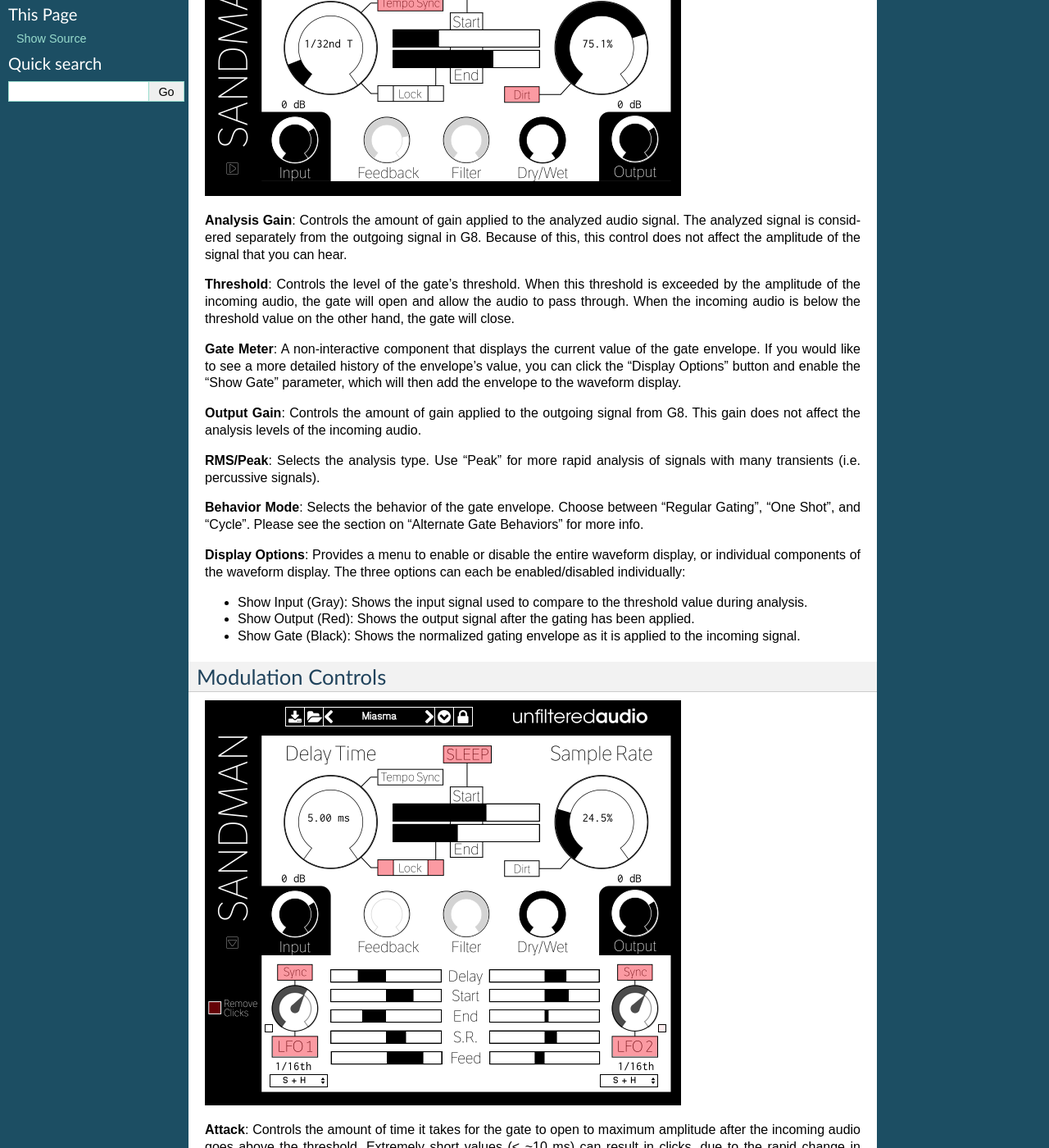
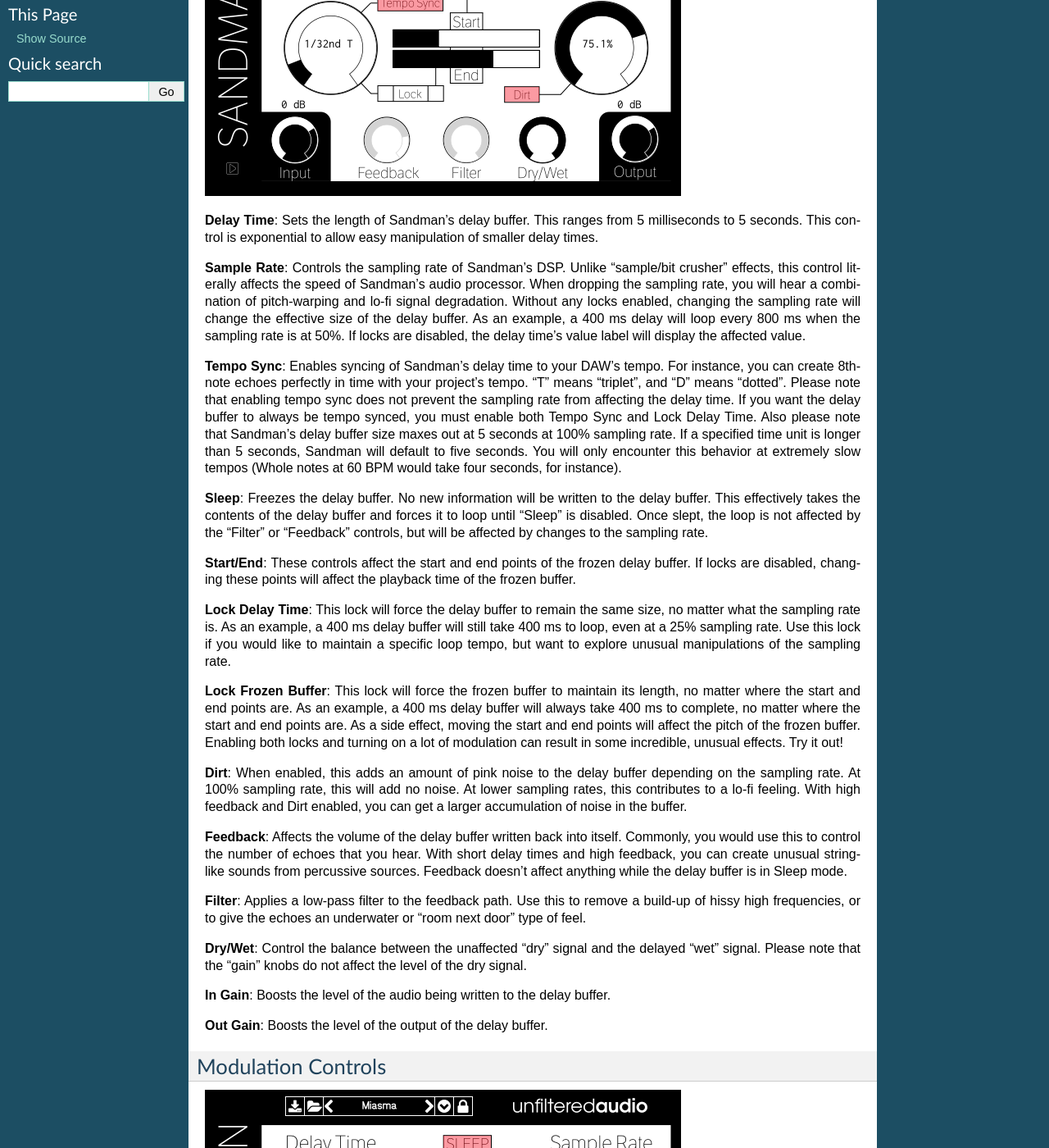
Before and after one commit to UnfilteredAudio/SandmanManual, a Sphinx documentation site: the page built from docs/controls.rst, in a window 1280 px wide and 1400 px high, scrolled down 233 px. Shown: the whole window at 82% size. Built offline with Sphinx 7.4.7, drawn with Linux system fonts in a browser that asks for light colours; formulas are drawn with MathJax 3; pages that are not in the unit, such as notebooks, are missing from menus; some of the changed text lies outside the part shown.

Commit message:
Updated controls description

```diff
--- a/docs/controls.rst
+++ b/docs/controls.rst
@@ -6,30 +6,44 @@
 
 .. image:: /images/sandman.png
 
-**Analysis Gain**:
-Controls the amount of gain applied to the analyzed audio signal. The analyzed signal is considered separately from the outgoing signal in G8. Because of this, this control does not affect the amplitude of the signal that you can hear.
+**Delay Time**:
+Sets the length of Sandman's delay buffer. This ranges from 5 milliseconds to 5 seconds. This control is exponential to allow easy manipulation of smaller delay times.
 
-**Threshold**:
-Controls the level of the gate’s threshold. When this threshold is exceeded by the amplitude of the incoming audio, the gate will open and allow the audio to pass through. When the incoming audio is below the threshold value on the other hand, the gate will close.
+**Sample Rate**:
+Controls the sampling rate of Sandman's DSP. Unlike "sample/bit crusher" effects, this control literally affects the speed of Sandman's audio processor. When dropping the sampling rate, you will hear a combination of pitch-warping and lo-fi signal degradation. Without any locks enabled, changing the sampling rate will change the effective size of the delay buffer. As an example, a 400 ms delay will loop every 800 ms when the sampling rate is at 50%. If locks are disabled, the delay time's value label will display the affected value.
 
-**Gate Meter**:
-A non-interactive component that displays the current value of the gate envelope. If you would like to see a more detailed history of the envelope’s value, you can click the “Display Options” button and enable the “Show Gate” parameter, which will then add the envelope to the waveform display.
+**Tempo Sync**:
+Enables syncing of Sandman's delay time to your DAW's tempo. For instance, you can create 8th-note echoes perfectly in time with your project's tempo. "T" means "triplet", and "D" means "dotted". Please note that enabling tempo sync does not prevent the sampling rate from affecting the delay time. If you want the delay buffer to always be tempo synced, you must enable both Tempo Sync and Lock Delay Time. Also please note that Sandman's delay buffer size maxes out at 5 seconds at 100% sampling rate. If a specified time unit is longer than 5 seconds, Sandman will default to five seconds. You will only encounter this behavior at extremely slow tempos (Whole notes at 60 BPM would take four seconds, for instance).
 
-**Output Gain**:
-Controls the amount of gain applied to the outgoing signal from G8. This gain does not affect the analysis levels of the incoming audio.
+**Sleep**:
+Freezes the delay buffer. No new information will be written to the delay buffer. This effectively takes the contents of the delay buffer and forces it to loop until "Sleep" is disabled. Once slept, the loop is not affected by the "Filter" or "Feedback" controls, but will be affected by changes to the sampling rate.
 
-**RMS/Peak**:
-Selects the analysis type. Use “Peak” for more rapid analysis of signals with many transients (i.e. percussive signals).
+**Start/End**:
+These controls affect the start and end points of the frozen delay buffer. If locks are disabled, changing these points will affect the playback time of the frozen buffer.
 
-**Behavior Mode**:
-Selects the behavior of the gate envelope. Choose between “Regular Gating”, “One Shot”, and “Cycle”. Please see the section on “Alternate Gate Behaviors” for more info.
+**Lock Delay Time**:
+This lock will force the delay buffer to remain the same size, no matter what the sampling rate is. As an example, a 400 ms delay buffer will still take 400 ms to loop, even at a 25% sampling rate. Use this lock if you would like to maintain a specific loop tempo, but want to explore unusual manipulations of the sampling rate.
 
-**Display Options**:
-Provides a menu to enable or disable the entire waveform display, or individual components of the waveform display. The three options can each be enabled/disabled individually:
+**Lock Frozen Buffer**:
+This lock will force the frozen buffer to maintain its length, no matter where the start and end points are. As an example, a 400 ms delay buffer will always take 400 ms to complete, no matter where the start and end points are. As a side effect, moving the start and end points will affect the pitch of the frozen buffer. Enabling both locks and turning on a lot of modulation can result in some incredible, unusual effects. Try it out!
 
-- Show Input (Gray): Shows the input signal used to compare to the threshold value during analysis.
-- Show Output (Red): Shows the output signal after the gating has been applied.
-- Show Gate (Black): Shows the normalized gating envelope as it is applied to the incoming signal.
+**Dirt**:
+When enabled, this adds an amount of pink noise to the delay buffer depending on the sampling rate. At 100% sampling rate, this will add no noise. At lower sampling rates, this contributes to a lo-fi feeling. With high feedback and Dirt enabled, you can get a larger accumulation of noise in the buffer.
+
+**Feedback**:
+Affects the volume of the delay buffer written back into itself. Commonly, you would use this to control the number of echoes that you hear. With short delay times and high feedback, you can create unusual string-like sounds from percussive sources. Feedback doesn't affect anything while the delay buffer is in Sleep mode.
+
+**Filter**:
+Applies a low-pass filter to the feedback path. Use this to remove a build-up of hissy high frequencies, or to give the echoes an underwater or "room next door" type of feel.
+
+**Dry/Wet**:
+Control the balance between the unaffected "dry" signal and the delayed "wet" signal. Please note that the "gain" knobs do not affect the level of the dry signal.
+
+**In Gain**:
+Boosts the level of the audio being written to the delay buffer.
+
+**Out Gain**:
+Boosts the level of the output of the delay buffer.
 
 
 Modulation Controls
@@ -37,26 +51,17 @@
 
 .. image:: /images/sandmanmod.png
 
-**Attack**:
-Controls the amount of time it takes for the gate to open to maximum amplitude after the incoming audio goes above the threshold. Extremely short values (< ~10 ms) can result in clicks, due to the rapid change in amplitude.
+To access the modulation menu, click the arrow on the bottom left corner of Sandman.
 
-**Hold**:
-Controls the amount of time that the gate is required to stay at maximum amplitude for. If the incoming audio drops below the hysteresis point before the hold stage is finished, the hold stage will complete before the release stage begins.
+The modulation menu contains two LFO's with the following waveforms:
 
-**Release**:
-Controls the amount of time that it takes for the gate to go from maximum amplitude to minimum amplitude. This stage occurs after the incoming audio drops below hysteresis, and after the hold stage is completed.
+- Sine
+- Triangle
+- Saw Up
+- Saw Down
+- Sample & Hold
 
-**Reduction**:
-Controls the amount of gain removed from the audio signal when the gate is closed. This effectively sets a minimum amplitude for the gate envelope.
+Each LFO is unipolar, meaning that they provide one direction of modulation only. Five sliders on each LFO allow you to set modulation destinations and depths. The center of each slider is the current knob value for each modulation destination. The LFO can add either a positive or negative modulation amount to that value.
 
-**Hysteresis**:
-Controls the hysteresis point, often referred to as the “bottom threshold”. The audio signal must drop below this bottom threshold before the gate can close.
-
-**Dry/Wet**:
-Controls the balance between the “dry” (unaffected) incoming signal, and the “wet” (affected) outgoing signal. Please keep in mind that the “dry” signal is delayed by the Lookahead value, meaning that it is not a truly bypassed signal. This was done so that the wet and dry signals maintain the same phase.
-
-**Lookahead**:
-Delays the signal by a chosen amount to allow the gate’s analysis stage to better predict incoming transients.
-
-**Delay**:
-This control is only active when “Cycle” mode is selected (Please see the section on “Alternate Gate Behaviors”). Controls the length of silence inserted between envelope cycles.
+**Sync**:
+Turns on Tempo Sync for the LFO. When Tempo Sync is on, the rate of the LFO is locked and will not be affected by the Sample Rate. When the LFO is not tempo synced, its speed will be affected by the Sample Rate.
```
